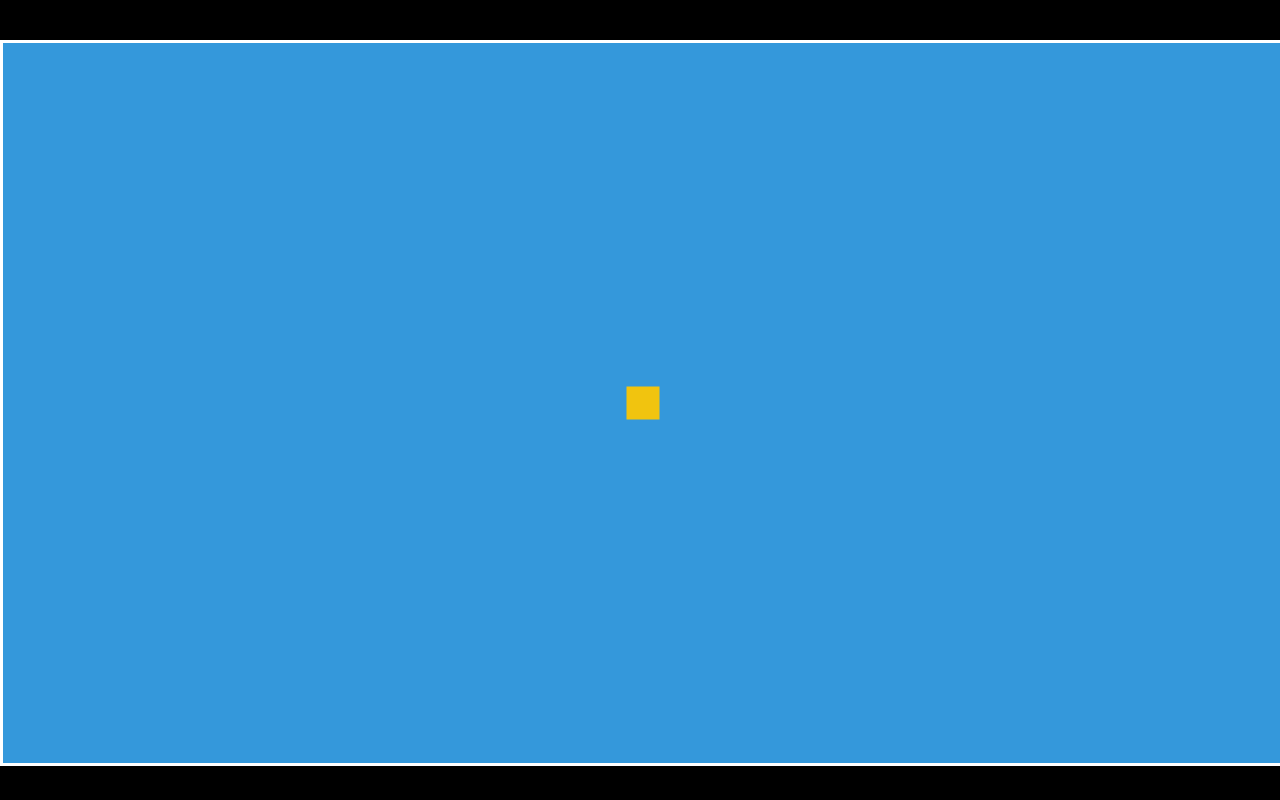
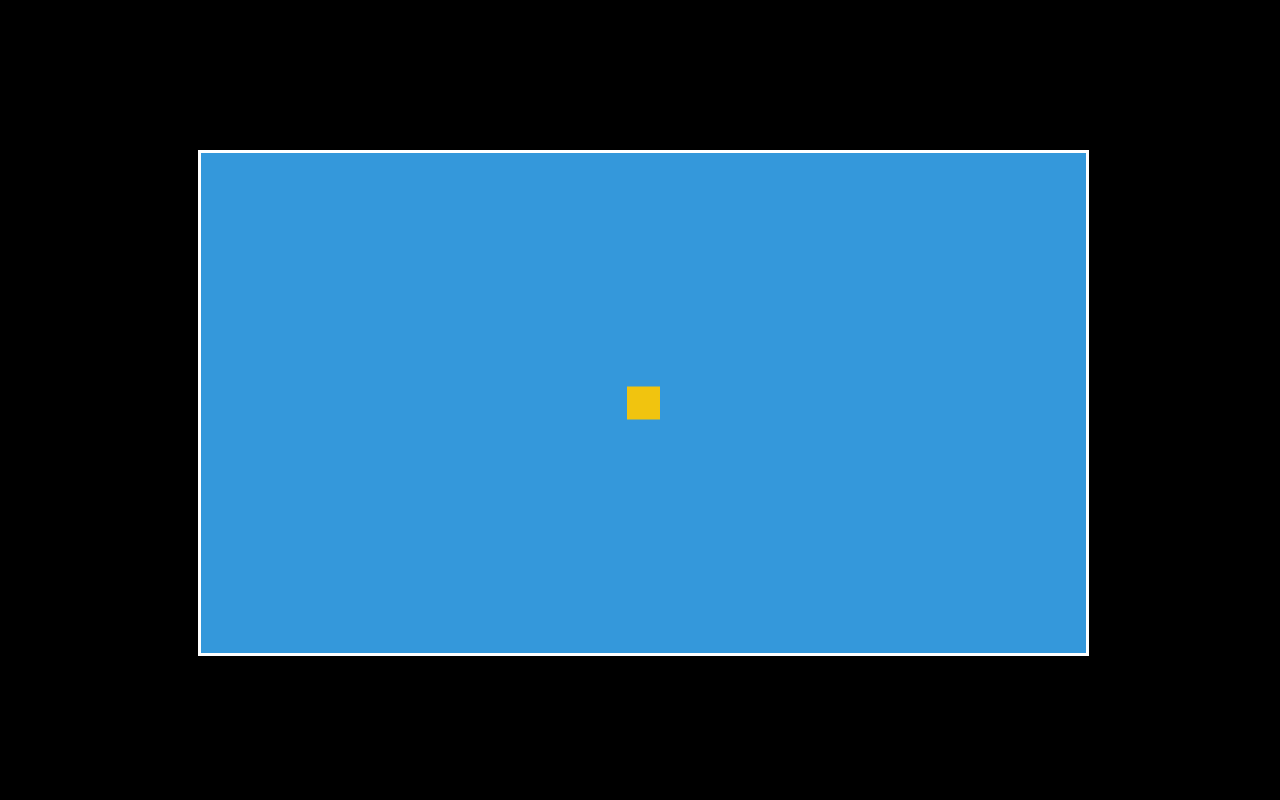
Before and after one commit to coltonb/testgame, a plain HTML site: page index.html in a window 1280 px wide. Drawn offline with Linux system fonts and the light colour scheme.

Commit message:
lowered res

```diff
--- a/index.html
+++ b/index.html
@@ -3,7 +3,7 @@
         <link rel="stylesheet" type="text/css" href="main.css">
     </head>
     <body>
-        <canvas id="mainCanvas" width="1280" height="720"></canvas>
+        <canvas id="mainCanvas" width="885" height="500"></canvas>
         <script type="text/javascript" src="main.js"></script>
     </body>
 </html>
--- a/main.css
+++ b/main.css
@@ -6,8 +6,8 @@ body {
     position: absolute;
     top: 50%;
     left: 50%;
-    margin-left: -640px;
-    margin-top: -360px;
+    margin-left: -442.5px;
+    margin-top: -250px;
     border: 3px solid white;
     background: #3498db;
 }
--- a/main.js
+++ b/main.js
@@ -11,6 +11,7 @@ var lastUpdate = Date.now();
 
 var screenShake = 0;
 
+//Hacky fix for sound to work on github page
 const soundPath = "https://raw.githubusercontent.com/coltonb/testgame/master/assets/sound/";
 
 var shootsfx = new Audio(soundPath + "shoot.wav");
```
